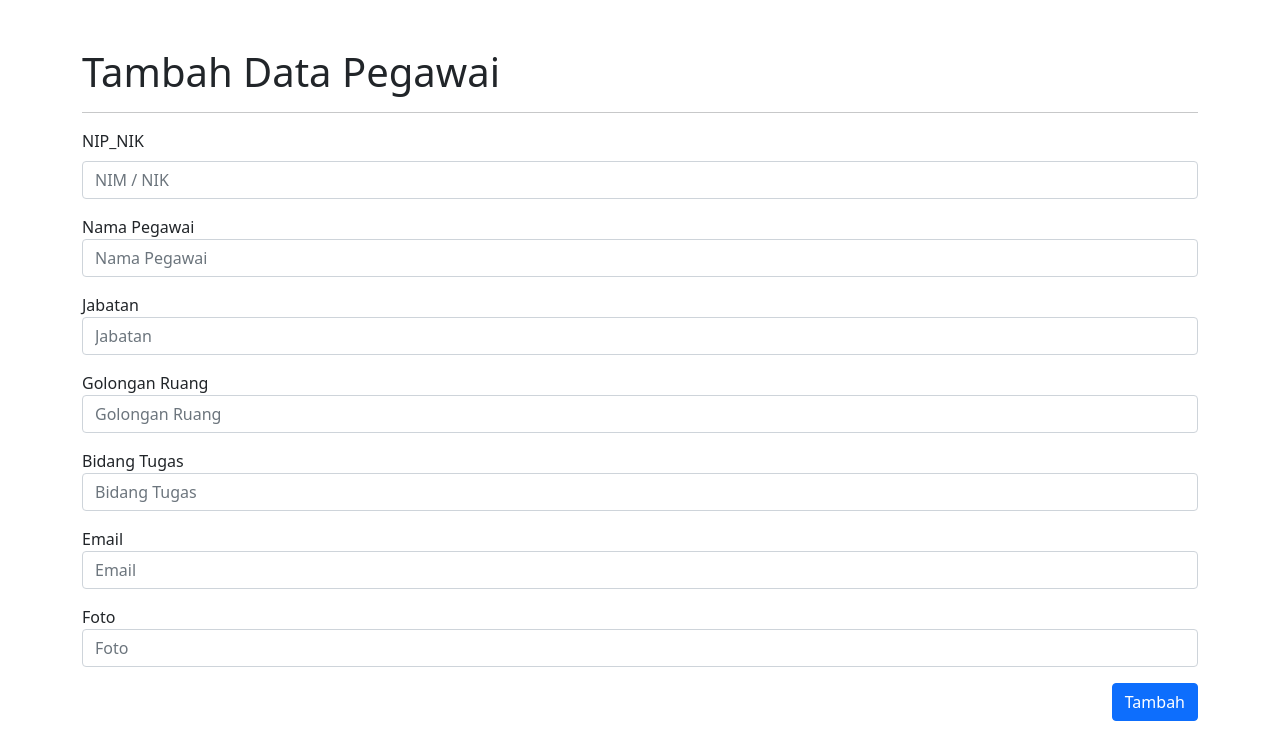
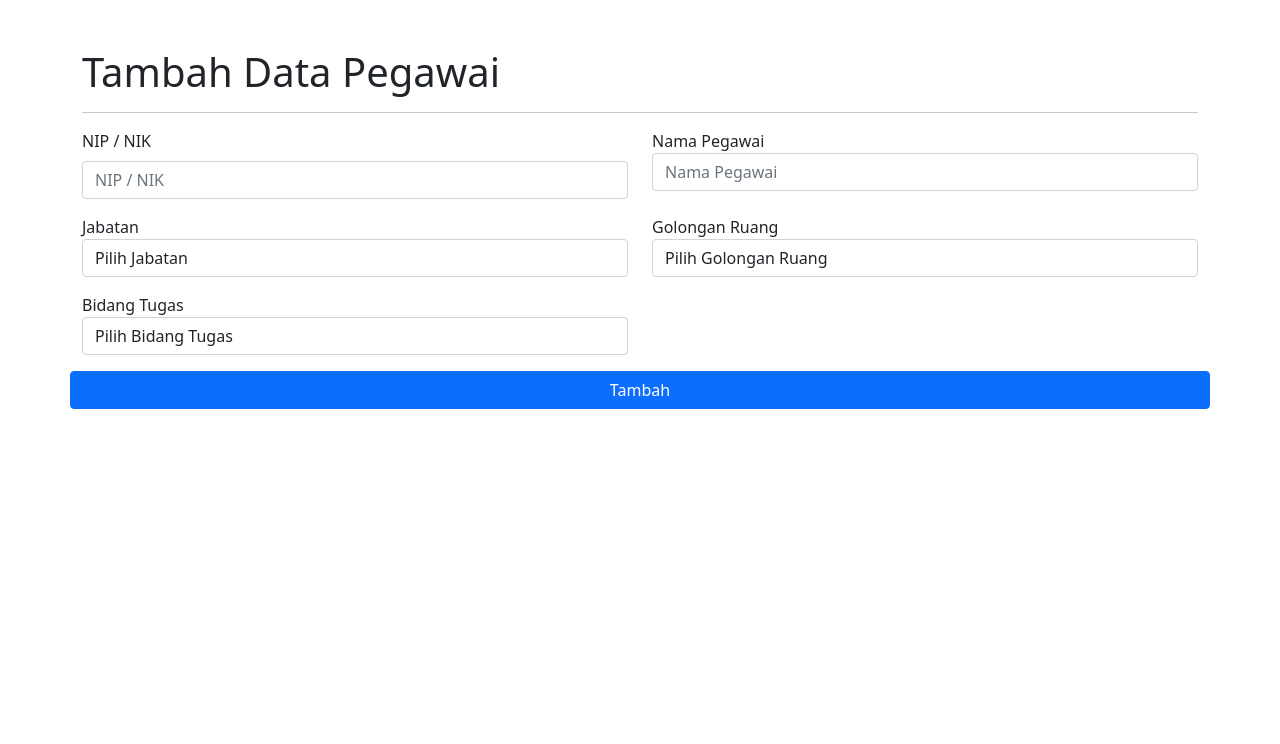
Before and after one commit to rasyhiid/pegawai_report, a PHP site: page /tambah_pegawai.php in a window 1280 px wide. Shown: the part 56-800 px from the top of the page. Run offline with PHP 8.4, Linux system fonts and the light colour scheme; some libraries are stand-ins or nearby versions.

Commit message:
perubahan pada pegawai, controller, & tambah pegawai

```diff
--- a/config/controller.php
+++ b/config/controller.php
@@ -72,4 +72,26 @@ function delete_data($id)
     return mysqli_affected_rows($db);
 }
 
+//Menambah data Pegawai
+function create_pegawai($post)
+{
+    global $db;
+
+    $nip_nik    = $post['nip_nik'];
+    $nama       = $post['nama'];
+    $jabatan    = $post['jabatan'];
+    $gol_ruang  = $post['gol_ruang'];
+    $bid_tugas  = $post['bid_tugas'];
+    $email      = $post['email'];
+    $foto       = $post['foto'];
+
+    //query tambah data
+
+    $query = "INSERT INTO pegawai VALUES(null, '$nip_nik','$nama','$jabatan','$gol_ruang','$bid_tugas','$email','$foto')";
+
+    mysqli_query($db, $query);
+
+    return mysqli_affected_rows($db);
+}
+
 ?>
--- a/pegawai.php
+++ b/pegawai.php
@@ -36,6 +36,7 @@ $data_pegawai = select("SELECT * FROM pegawai ORDER BY id DESC");
                         <td><?= $pegawai['nama']; ?></td>
                         <td><?= $pegawai['jabatan']; ?></td>
                         <td><?= $pegawai['gol_ruang']; ?></td>
+                        <td><?= $pegawai['bid_tugas']; ?></td>
                         <td class="text-center" width="20%">
                             <a href="detail_pegawai.php?id=<?= $pegawai['id'];?>" class="btn btn-secondary btn-sm">Detail</a>
                             <a href="" class="btn btn-success btn-sm">Ubah</a>
--- a/tambah_pegawai.php
+++ b/tambah_pegawai.php
@@ -14,7 +14,7 @@ if (isset($_POST['tambah'])){
     } else{
         echo "<script>
             alert('Data Pegawai Gagal Ditambahkan');
-            document.location.href = 'pegawai.php';
+            document.location.href = 'depegawai.php';
             </script>";
     }
 }
@@ -26,40 +26,56 @@ if (isset($_POST['tambah'])){
     <hr>
 
     <form action="" method="post">
-        <div class="mb-3">
-            <label for="nip_nik" class="form-label">NIP_NIK</label>
-            <input type="text" class="form-control" id="nip_nik" name="nip_nik" placeholder="NIM / NIK" required>
+        <div class="row">
+            <div class="mb-3 col-6">
+                <label for="nip_nik" class="form-label">NIP / NIK</label>
+                <input type="text" class="form-control" id="nip_nik" name="nip_nik" placeholder="NIP / NIK" required>
+            </div>
+
+            <div class="mb-3 col-6">
+                <label for="nama" class="nama">Nama Pegawai</label>
+                <input type="text" class="form-control" id="nama" name="nama" placeholder="Nama Pegawai" required>
+            </div>
+            <div class="mb-3 col-6">
+                <label for="jabatan" class="jabatan">Jabatan</label>
+                <select name="jabatan" id="jabatan" class="form-control" required>
+                    <option value="">Pilih Jabatan</option>
+                    <option value="Tenaga Penunjang Teknisi">Tenaga Penunjang Teknisi</option>
+                    <option value="Staff Referensi & Literasi Informasi">Staff Referensi & Literasi Informasi</option>
+                    <option value="Staff Repositori">Staff Repositori</option>
+                </select>
+            </div>
+
+            <div class="mb-3 col-6">
+                <label for="gol_ruang" class="gol_ruang">Golongan Ruang</label>
+                <select name="gol_ruang" id="gol_ruang" class="form-control" required>
+                    <option value="">Pilih Golongan Ruang</option>
+                    <option value="Honorer">Honorer</option>
+                    <option value="PNS">PNS</option>
+                    <option value="Pegawai Non PNS">Pegawai Non PNS</option>
+                </select>
+            </div>
+
+            <div class="mb-3 col-6">
+                <label for="bid_tugas" class="bid_tugas">Bidang Tugas</label>
+                <select name="bid_tugas" id="bid_tugas" class="form-control" required>
+                    <option value="">Pilih Bidang Tugas</option>
+                    <option value="Sub Bidang Referensi dan Literasi Informasi">Sub Bidang Referensi dan Literasi Informasi</option>
+                    <option value="Sub Bidang Infrastruktur Teknologi Informasi">Sub Bidang Infrastruktur Teknologi Informasi</option>
+                    <option value="Sub Bidang Repositori">Sub Bidang Repositori</option>
+                </select>
+            </div>
+            <!--
+            <div class="mb-3 col-6">
+                <label for="email" class="form-label">Email</label>
+                <input type="email" class="form-control" id="email" name="email" placeholder="Email" required>
+            </div>
         </div>
 
         <div class="mb-3">
-            <label for="nama" class="nama">Nama Pegawai</label>
-            <input type="text" class="form-control" id="nama" name="nama" placeholder="Nama Pegawai" required>
-        </div>
-
-        <div class="mb-3">
-            <label for="jabatan" class="jabatan">Jabatan</label>
-            <input type="text" class="form-control" id="jabatan" name="jabatan" placeholder="Jabatan" required>
-        </div>
-
-        <div class="mb-3">
-            <label for="gol_ruang" class="gol_ruang">Golongan Ruang</label>
-            <input type="text" class="form-control" id="gol_ruang" name="gol_ruang" placeholder="Golongan Ruang" required>
-        </div>
-
-        <div class="mb-3">
-            <label for="bid_tugas" class="bid_tugas">Bidang Tugas</label>
-            <input type="text" class="form-control" id="bid_tugas" name="bid_tugas" placeholder="Bidang Tugas" required>
-        </div>
-
-        <div class="mb-3">
-            <label for="email" class="email">Email</label>
-            <input type="text" class="form-control" id="email" name="email" placeholder="Email" required>
-        </div>
-
-        <div class="mb-3">
-            <label for="foto" class="foto">Foto</label>
+            <label for="foto" class="form-label">Foto</label>
             <input type="text" class="form-control" id="foto" name="foto" placeholder="Foto" required>
-        </div>
+        </div> -->
         <button type="submit" name="tambah" class="btn btn-primary" style="float:right">Tambah</button>
     </form>
 
```
